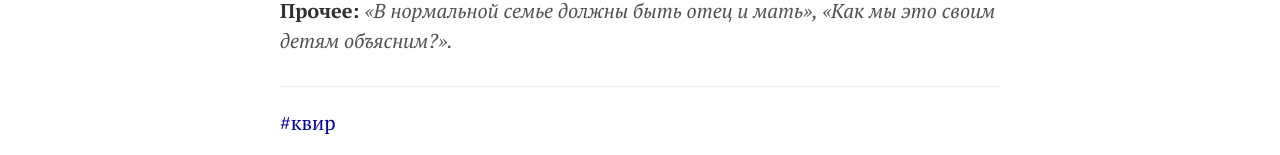
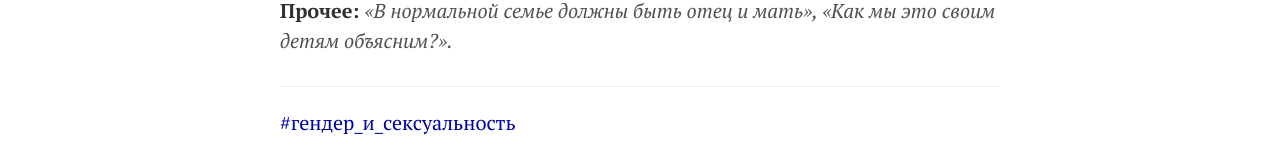
Before and after one commit to KKirdan/kkirdan.github.io, a Jekyll site: the page built from blog/_posts/1. articles/2019-10-18-14.md, in a window 1280 px wide. Shown: the part 1961-2116 px from the top of the page. Built offline with Jekyll 4.4.1, drawn with Linux system fonts in a browser that asks for light colours.

Commit message:
Update 2019-10-18-14.md

```diff
--- a/blog/_posts/1. articles/2019-10-18-14.md
+++ b/blog/_posts/1. articles/2019-10-18-14.md
@@ -8,7 +8,7 @@ livejournal: https://kkirdan.livejournal.com/4347.html
 vk: https://vk.com/wall-178968945_14
 telegram: https://t.me/k_kirdan/19
 medium: https://medium.com/@k.kirdan/%D0%BA%D0%BB%D0%B0%D1%81%D1%81%D0%B8%D1%84%D0%B8%D0%BA%D0%B0%D1%86%D0%B8%D1%8F-%D0%B3%D0%BE%D0%BC%D0%BE%D1%84%D0%BE%D0%B1%D0%BD%D1%8B%D1%85-%D0%B8%D0%B4%D0%B5%D0%B9-6c0eecf96d4d
-tags: ["квир"]
+tags: ["гендер_и_сексуальность"]
 meta_tags: длиннопост
 importance: 8
 ---
```
